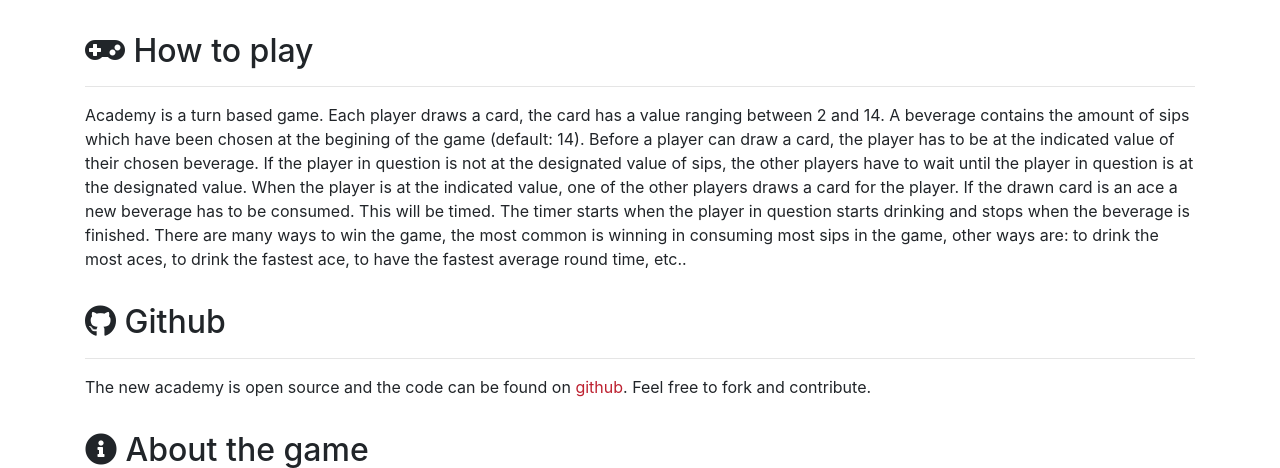
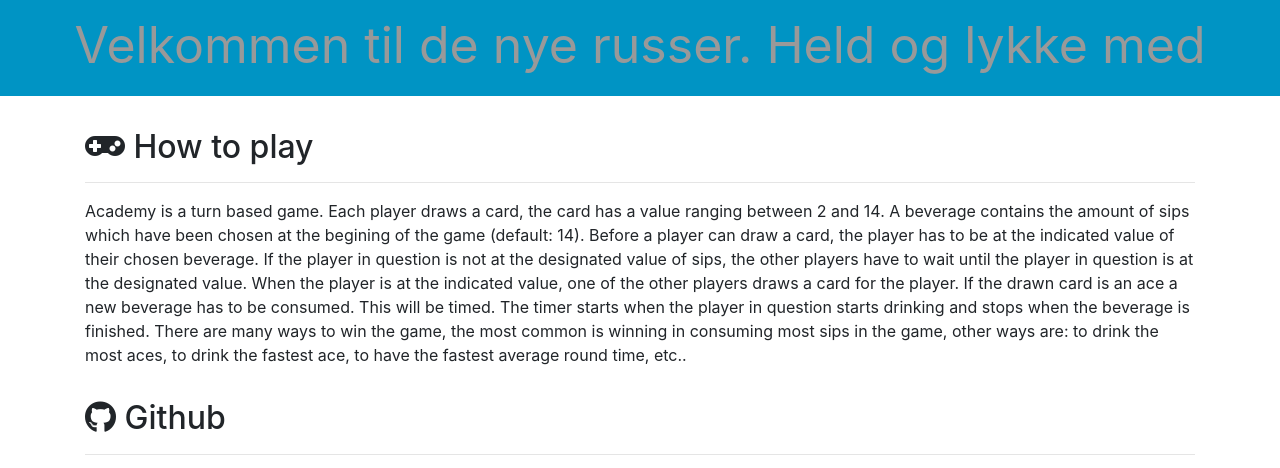
Before and after one commit to beeracademy/web, a Django app: template web/templates/about.html in a window 1280 px wide. Shown: the part 64-532 px from the top of the page. Run offline with Django 3.2, Linux system fonts and the light colour scheme; the template is opened without the code that fills it, so the values that code supplies are empty; parts of the project's set-up code (start-up, migrations or seed data) failed here and were passed over; some libraries are stand-ins or nearby versions.

Commit message:
Add stupid banner

```diff
--- a/web/templates/base.html
+++ b/web/templates/base.html
@@ -12,6 +12,33 @@
 		<link rel="stylesheet" href="{% static "css/styles.css" %}">
 
 		<link rel="stylesheet" href="https://use.fontawesome.com/releases/v5.6.3/css/all.css" integrity="sha384-UHRtZLI+pbxtHCWp1t77Bi1L4ZtiqrqD80Kn4Z8NTSRyMA2Fd33n5dQ8lWUE00s/" crossorigin="anonymous">
+
+		<style>
+		#banner {
+			width: 100%;
+			height: 4em;
+			background-color: #0094c4;
+			margin-top: -2em;
+			margin-bottom: 2em;
+			padding: 3em;
+			overflow: hidden;
+		}
+		#banner div {
+			text-align: center;
+			font-size: 50px;
+			margin-top: -0.8em;
+		}
+		#banner div a {
+			color: black;
+			animation: blinker 2s linear infinite;
+		}
+		@keyframes blinker {
+			50% {
+				color: white;
+			}
+		}
+		</style>
+
 		{% block styles %}{% endblock %}
 	</head>
 	<body>
@@ -44,6 +71,14 @@
 			</div>
 		</nav>
 
+		<div id="banner">
+			<div>
+				<a href="https://dropud.nu/">
+					Velkommen til de nye russer. Held og lykke med jeres første spil!
+				</a>
+			</div>
+		</div>
+
 		<main class="container">
 			{% bootstrap_messages %}
 			{% block content %}{% endblock %}
```
